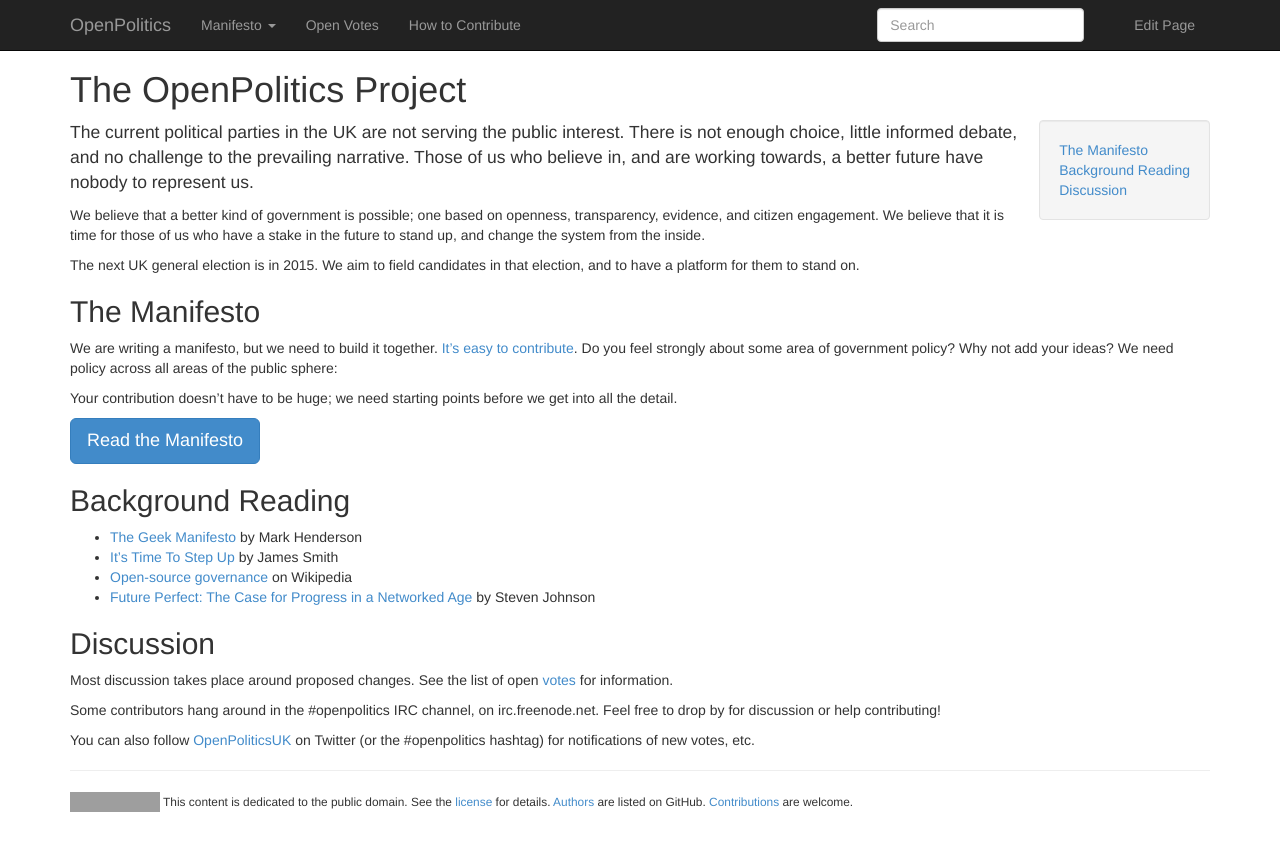
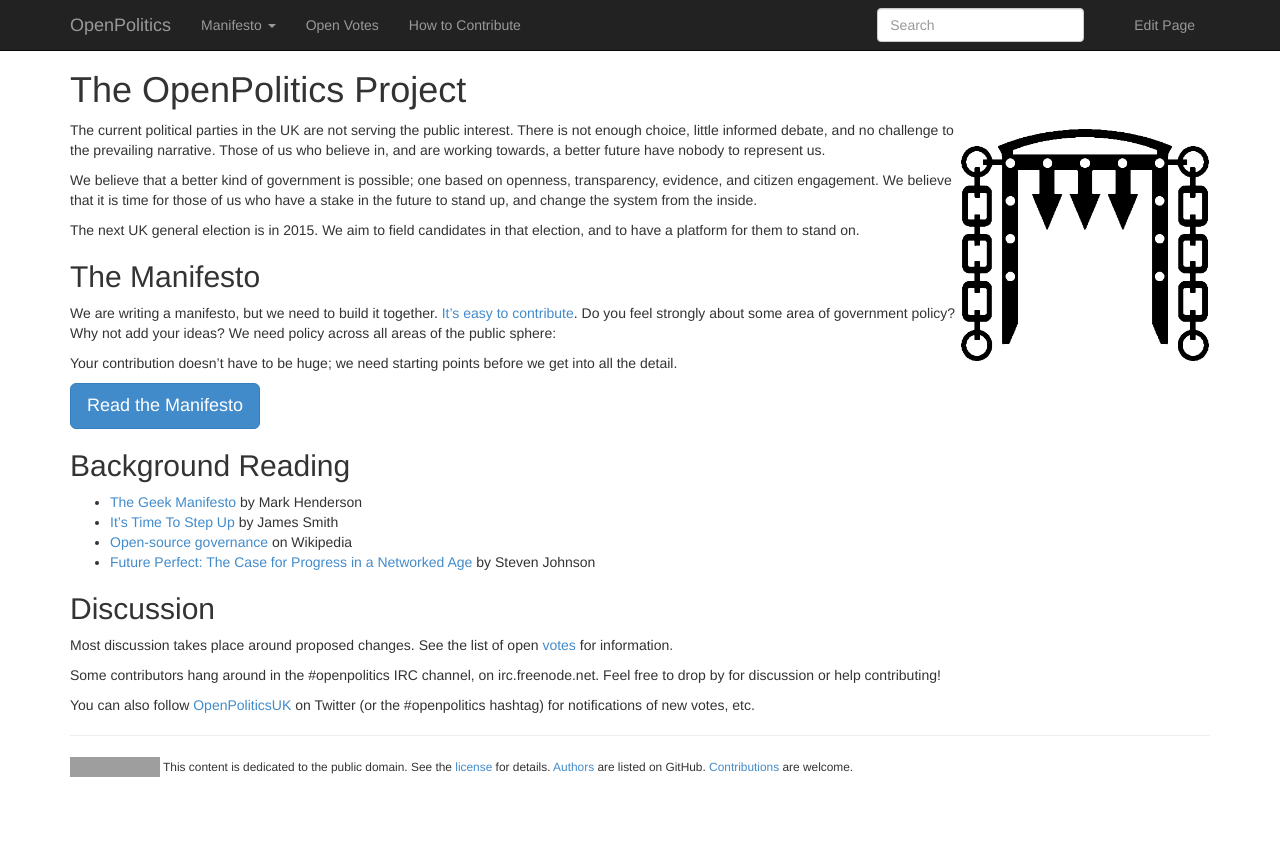
Before and after one commit to openpolitics/manifesto, a Jekyll site: the page built from index.md, in a window 1280 px wide. Shown: the top 851 px of the page. Built offline with Jekyll 4.4.1, drawn with Linux system fonts in a browser that asks for light colours; grey boxes are pictures that could not be loaded.

Commit message:
Include logo on front page

```diff
--- a/index.md
+++ b/index.md
@@ -2,8 +2,7 @@
 layout: homepage
 published: true
 ---
-* table of contents
-{:toc}
+<img src='images/logo.png' class='pull-right' alt='OpenPolitics logo' width='250'/>
 
 The current political parties in the UK are not serving the public interest. There is not enough choice, little informed debate, and no challenge to the prevailing narrative. Those of us who believe in, and are working towards, a better future have nobody to represent us.
 
```
